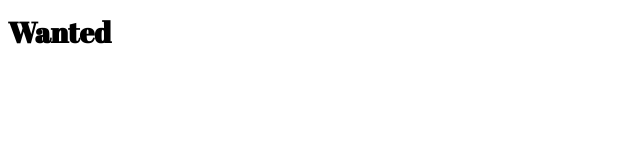
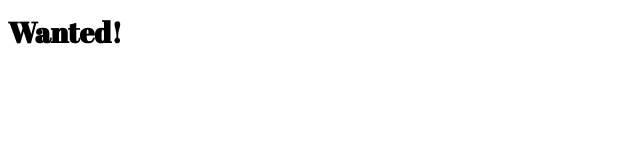
Before and after one commit to jason-leduc/dsn1676-assignment1, a plain HTML site: page index.html in a window 1280 px wide. Shown: the full height of the page, 0-640 px from the left. Drawn offline with Linux system fonts and the light colour scheme.

Commit message:
changed h1 element

```diff
--- a/index.html
+++ b/index.html
@@ -11,7 +11,7 @@
 </head>
 <body>
 
-    <h1>Wanted</h1>
+    <h1>Wanted!</h1>
 
 </body>
 </html>
```
